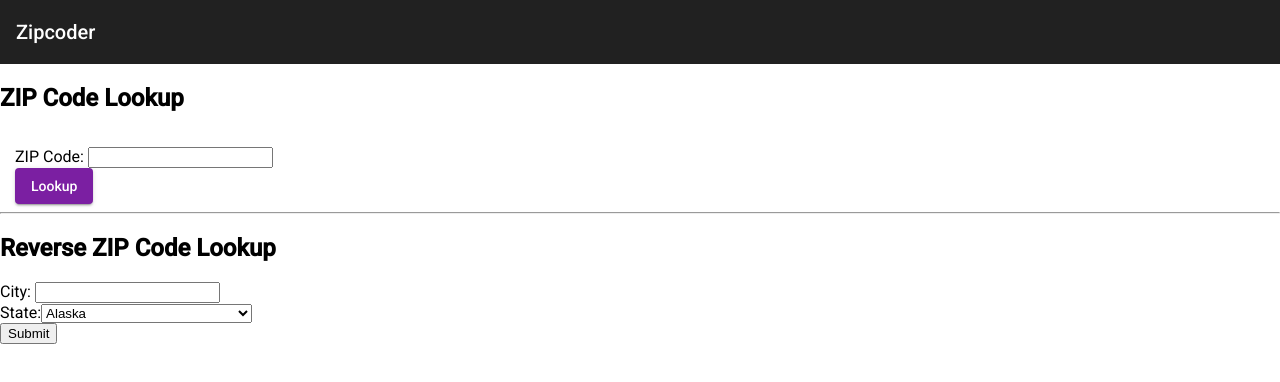
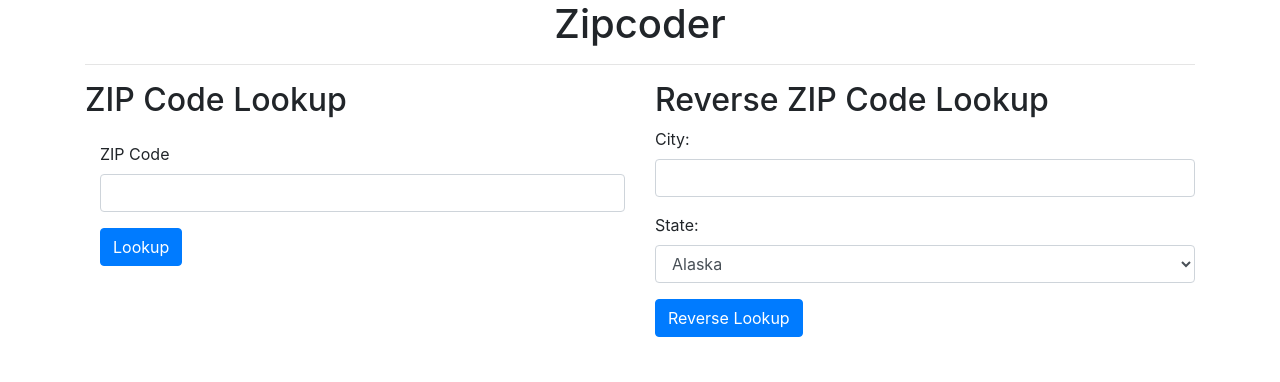
Before and after one commit to ZachNusbaum/ng-zipcode, an Angular app: page / in a window 1280 px wide. Shown: the top 382 px of the page. Built offline with nearby package versions, Linux system fonts and the light colour scheme.

Commit message:
style with bootstrap

```diff
--- a/angular.json
+++ b/angular.json
@@ -27,7 +27,6 @@
               "src/assets"
             ],
             "styles": [
-              "./node_modules/@angular/material/prebuilt-themes/purple-green.css",
               "src/styles.scss"
             ],
             "scripts": []
@@ -84,7 +83,6 @@
             "tsConfig": "src/tsconfig.spec.json",
             "karmaConfig": "src/karma.conf.js",
             "styles": [
-              "./node_modules/@angular/material/prebuilt-themes/purple-green.css",
               "src/styles.scss"
             ],
             "scripts": [],
--- a/package.json
+++ b/package.json
@@ -22,6 +22,7 @@
     "@angular/platform-browser": "~7.0.0",
     "@angular/platform-browser-dynamic": "~7.0.0",
     "@angular/router": "~7.0.0",
+    "bootstrap": "^4.1.3",
     "core-js": "^2.5.4",
     "hammerjs": "^2.0.8",
     "rxjs": "~6.3.3",
--- a/src/app/app.component.html
+++ b/src/app/app.component.html
@@ -1,10 +1,19 @@
 <!--The content below is only a placeholder and can be replaced.-->
-<mat-toolbar>
-  <span>Zipcoder</span>
-</mat-toolbar>
-<h2>ZIP Code Lookup</h2>
-<app-zipcode-form></app-zipcode-form>
-<hr>
-<h2>Reverse ZIP Code Lookup</h2>
-<app-reverse-lookup-form></app-reverse-lookup-form>
+
+<div class="container">
+  <h1>Zipcoder</h1>
+  <hr>
+  <div class="row">
+    <div class="col-md-6">
+      <h2>ZIP Code Lookup</h2>
+      <app-zipcode-form></app-zipcode-form>
+    </div>
+    <div class="col-md-6">
+      <h2>Reverse ZIP Code Lookup</h2>
+      <app-reverse-lookup-form></app-reverse-lookup-form>
+    </div>
+  </div>
+</div>
+
+
 <router-outlet></router-outlet>
--- a/src/app/app.component.scss
+++ b/src/app/app.component.scss
@@ -0,0 +1,3 @@
+h1 {
+  text-align: center;
+}
--- a/src/app/app.module.ts
+++ b/src/app/app.module.ts
@@ -10,6 +10,7 @@ import { ZipcodeFormComponent } from './zipcode-form/zipcode-form.component';
 
 import {MatToolbarModule} from '@angular/material/toolbar';
 import {MatButtonModule} from '@angular/material/button';
+import {MatGridListModule} from '@angular/material/grid-list';
 import { ReverseLookupFormComponent } from './reverse-lookup-form/reverse-lookup-form.component';
 
 @NgModule({
@@ -24,7 +25,8 @@ import { ReverseLookupFormComponent } from './reverse-lookup-form/reverse-lookup
     AppRoutingModule,
     NoopAnimationsModule,
     MatToolbarModule,
-    MatButtonModule
+    MatButtonModule,
+    MatGridListModule
   ],
   providers: [ZippoService],
   bootstrap: [AppComponent]
--- a/src/app/reverse-lookup-form/reverse-lookup-form.component.html
+++ b/src/app/reverse-lookup-form/reverse-lookup-form.component.html
@@ -1,15 +1,15 @@
 <form (submit)="reverseLookup(cityInput.value, stateInput.value)" #form>
-  <div class="field">
+  <div class="form-group">
     <label for="city">City: </label>
-    <input type="text" name="city" #cityInput>
+    <input type="text" name="city" class="form-control" #cityInput>
   </div>
-  <div class="field">
+  <div class="form-group">
     <label for="state">State:</label>
-    <select name="state" id="state" #stateInput>
+    <select name="state" id="state" class="form-control" #stateInput>
       <option *ngFor="let state of states | keyvalue" value="{{state.key}}">{{state.value}}</option>
     </select>
   </div>
-  <input type="submit">
+  <input type="submit" value="Reverse Lookup" class="btn btn-primary">
 </form>
 
 <div *ngIf="!!result" id="results">
--- a/src/app/zipcode-form/zipcode-form.component.html
+++ b/src/app/zipcode-form/zipcode-form.component.html
@@ -1,10 +1,10 @@
 <div class="zc-form">
   <form (submit)="processZip(zip.value)" #form>
-    <div class="field">
-      <label for="zip">ZIP Code: </label>
-      <input type="text" name="zip" maxlength="5" (keyup)="onKeyUp(zip.value)" #zip>
+    <div class="form-group">
+      <label for="zip">ZIP Code</label>
+      <input type="text" name="zip" maxlength="5" (keyup)="onKeyUp(zip.value)" class="form-control" #zip>
     </div>
-    <button mat-raised-button color="primary">Lookup</button>
+    <input type="submit" value="Lookup" class="btn btn-primary">
   </form>
   <div id="result" *ngIf="!!place">
     <b><u>{{place["place name"]}}, {{place["state"]}}</u></b><br>
--- a/src/styles.scss
+++ b/src/styles.scss
@@ -1,4 +1,2 @@
 /* You can add global styles to this file, and also import other style files */
-
-html, body { height: 100%; }
-body { margin: 0; font-family: Roboto, "Helvetica Neue", sans-serif; }
+@import "~bootstrap/dist/css/bootstrap.css";
```
Also changed, not shown: 1 other file (tests, documents, lock files or other folders).
